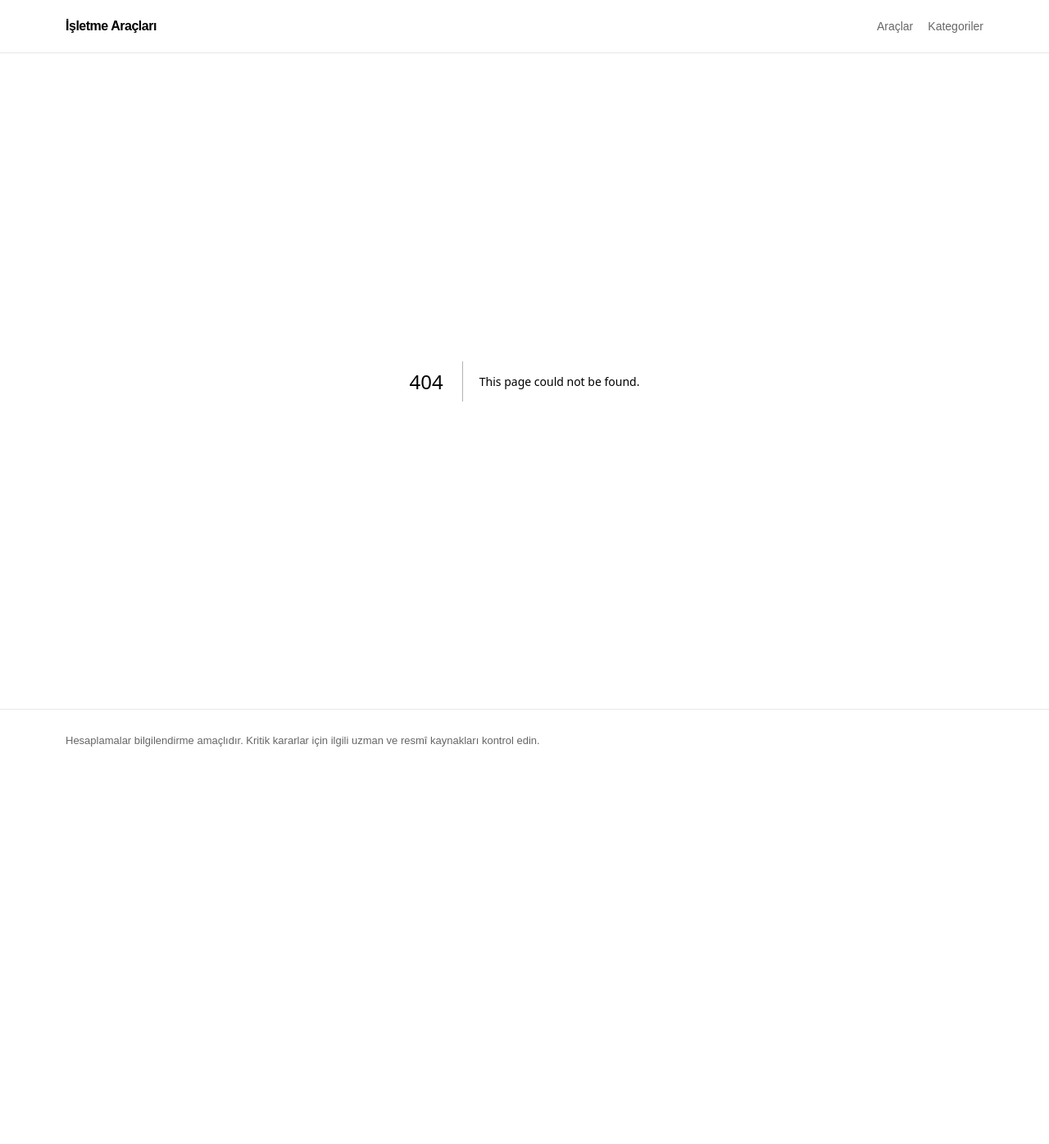
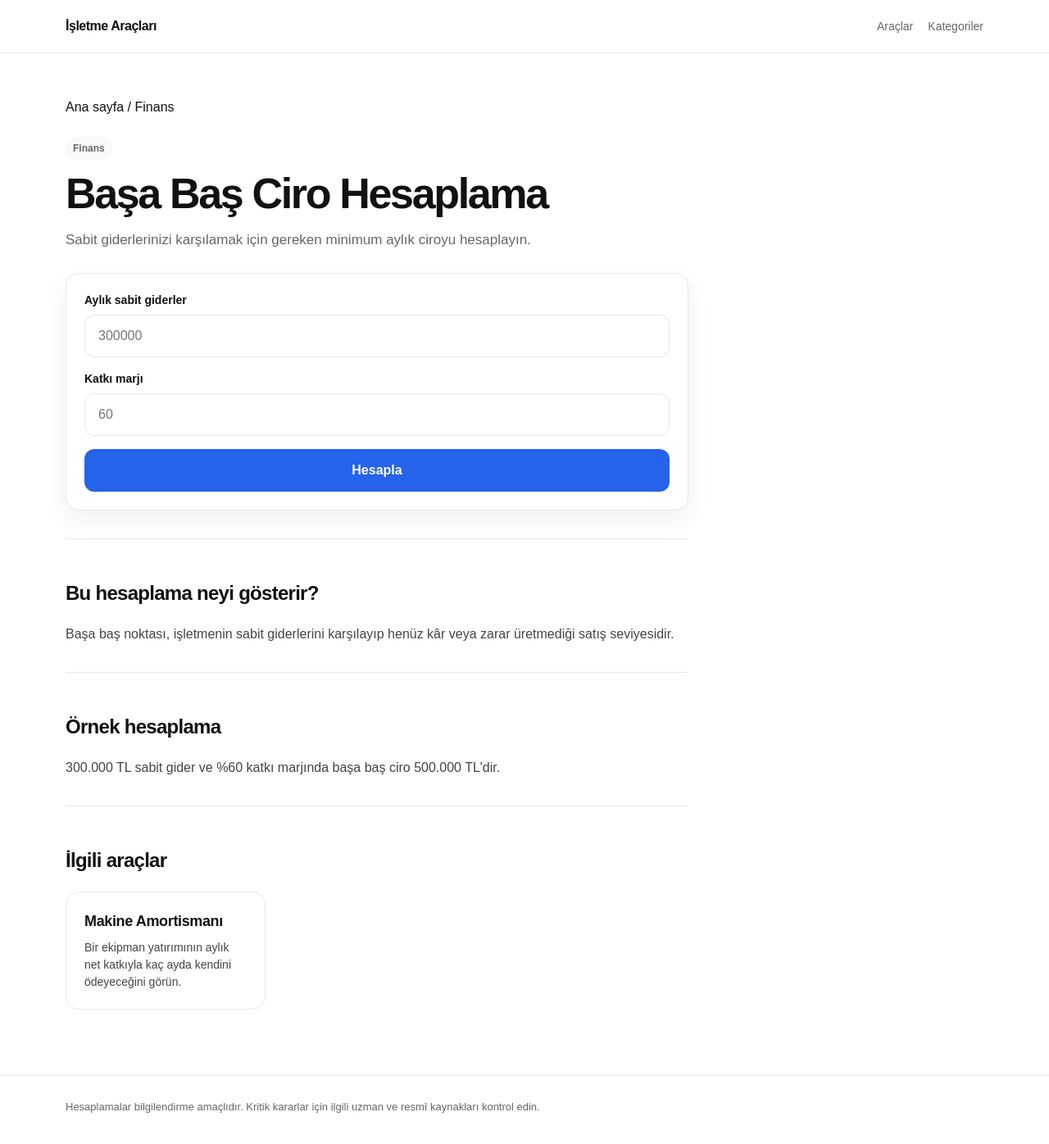
Before and after one commit to sadestonearge-debug/turkiye-isletme-araclari, a Next.js app in the folder apps/web/: page /araclar/basa-bas-ciro-hesaplama in a window 1280 px wide. Before the commit this address had no page. Shown: the top 1396 px of the page at 82% size. Before the commit the page ends 954 px from the top, so only its background shows below. Built offline with nearby package versions, Linux system fonts and the light colour scheme.

Commit message:
feat(web): add static SEO tool routes

```diff
--- /dev/null
+++ b/apps/web/app/araclar/[slug]/page.tsx
@@ -0,0 +1,78 @@
+import type { Metadata } from "next";
+import Link from "next/link";
+import { notFound } from "next/navigation";
+import { CalculatorForm } from "../../../components/calculator-form";
+import { getToolPageBySlug, toolPages } from "../../../lib/tools";
+
+type PageProps = { params: Promise<{ slug: string }> };
+
+export function generateStaticParams() {
+  return toolPages.map((tool) => ({ slug: tool.slug }));
+}
+
+export async function generateMetadata({ params }: PageProps): Promise<Metadata> {
+  const { slug } = await params;
+  const tool = getToolPageBySlug(slug);
+  if (!tool) return {};
+
+  return {
+    title: tool.title,
+    description: tool.description,
+    alternates: { canonical: `/araclar/${tool.slug}` },
+    openGraph: {
+      title: tool.title,
+      description: tool.description,
+      type: "website",
+    },
+  };
+}
+
+export default async function ToolPage({ params }: PageProps) {
+  const { slug } = await params;
+  const tool = getToolPageBySlug(slug);
+  if (!tool) notFound();
+
+  const related = toolPages.filter((candidate) => candidate.id !== tool.id && candidate.category === tool.category).slice(0, 3);
+
+  return (
+    <div className="shell">
+      <article className="tool-wrap">
+        <nav aria-label="İçerik yolu">
+          <Link href="/">Ana sayfa</Link> <span aria-hidden="true">/</span> <span>{tool.categoryLabel}</span>
+        </nav>
+
+        <div style={{ marginTop: 24 }}>
+          <span className="badge">{tool.categoryLabel}</span>
+          <h1>{tool.title}</h1>
+          <p className="lede">{tool.description}</p>
+        </div>
+
+        <CalculatorForm tool={tool} />
+
+        <section className="content-block">
+          <h2>Bu hesaplama neyi gösterir?</h2>
+          <p>{tool.explanation}</p>
+        </section>
+
+        <section className="content-block">
+          <h2>Örnek hesaplama</h2>
+          <p>{tool.example}</p>
+        </section>
+
+        {related.length > 0 && (
+          <section className="content-block">
+            <h2>İlgili araçlar</h2>
+            <div className="grid">
+              {related.map((item) => (
+                <Link className="card" href={`/araclar/${item.slug}`} key={item.id}>
+                  <h3>{item.shortTitle}</h3>
+                  <p>{item.description}</p>
+                </Link>
+              ))}
+            </div>
+          </section>
+        )}
+      </article>
+    </div>
+  );
+}
```
